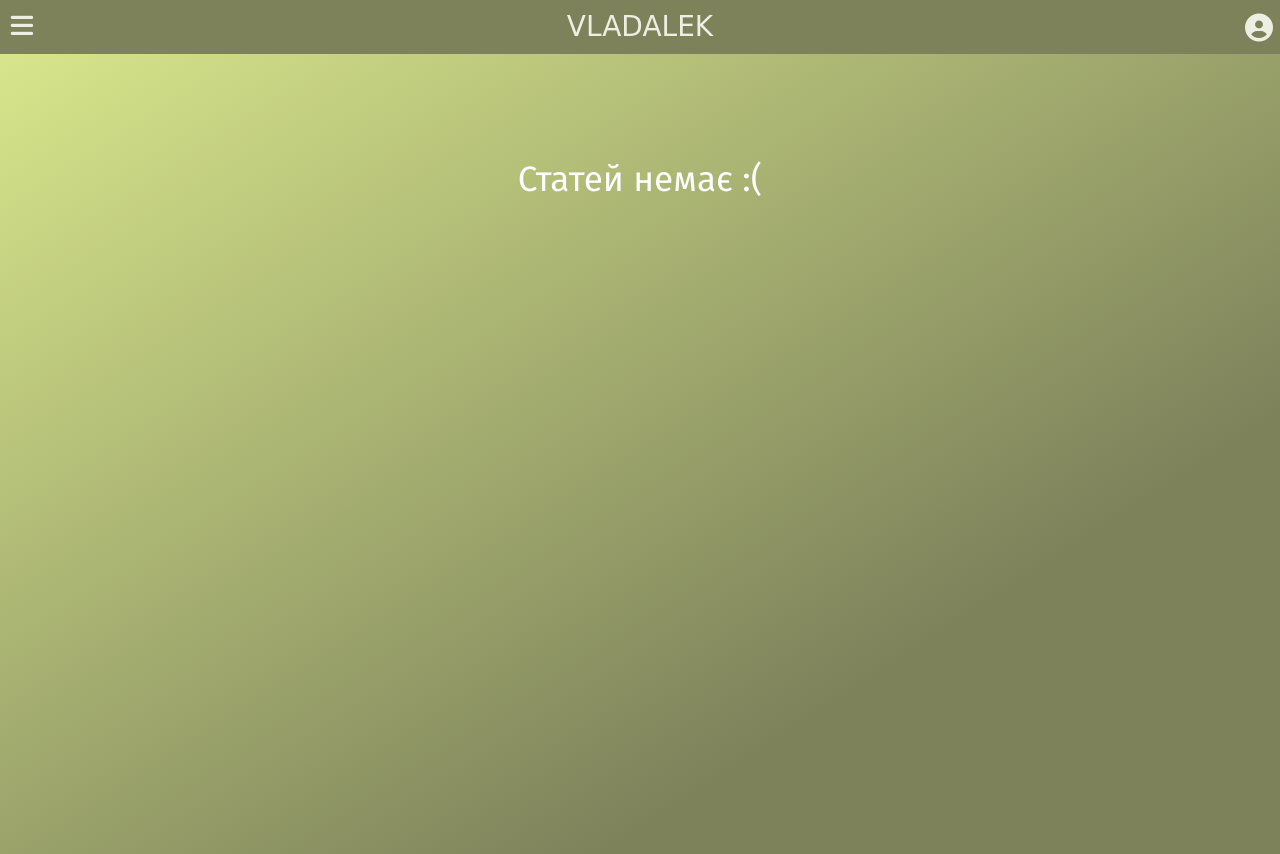
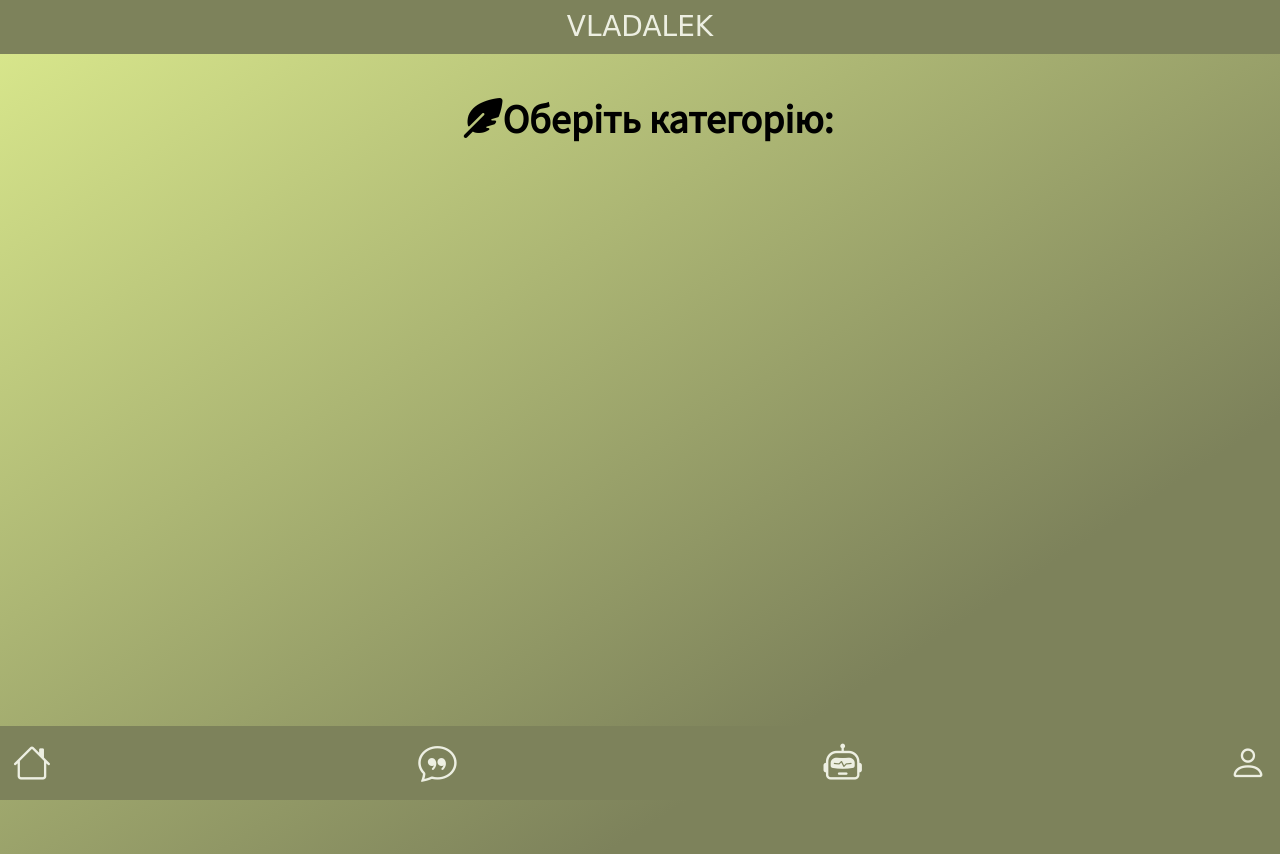
Before and after one commit to metimol/vladalek, a Django app: page /blog/ in a window 1280 px wide. Run offline with Django 4.2, Linux system fonts and the light colour scheme; data that the repository does not hold is empty; some libraries are stand-ins or nearby versions; some web fonts are replaced.

Commit message:
First version

```diff
--- a/vladalek/apps/blog/views.py
+++ b/vladalek/apps/blog/views.py
@@ -1,4 +1,3 @@
-import string
 from django.http import HttpResponseRedirect
 from django.shortcuts import render
 from django.urls import reverse
@@ -8,39 +7,17 @@ from .forms import ComentForm
 from account.models import Profile
 
 def index(request):
-	category = request.GET.get('category', '')
-	page_num = request.GET.get('page', '')
-	categories_list = Categories.objects.order_by('category')
-	if category:
+	categories = request.GET.get('category', '')
+	categories_list = Categories.objects.all()
+	if categories:
 		try:
-			cat = Categories.objects.get(category=category)
+			cat = Categories.objects.get(category=categories)
 			articles_list = cat.articles.order_by('-id')
+			return render(request, "blog/index.html", {"articles_list": articles_list})
 		except:
 			return render(request, "404.html")
 	else:
-		articles_list = Articles.objects.order_by('-id')
-	if articles_list:
-		paginator = Paginator(articles_list, 10)
-		if not page_num:
-			page_num = 1
-		page = paginator.get_page(page_num)
-		page_list = []
-		if paginator.num_pages>1:
-			if paginator.num_pages>7:
-				if int(page_num)<paginator.num_pages-5:
-					for i in range(int(page_num), int(page_num)+5):
-						page_list.append(i)
-				else:
-					for i in range(paginator.num_pages-5, paginator.num_pages):
-						page_list.append(i)
-			else:
-				for i in range(1, paginator.num_pages+1):
-					page_list.append(i)
-		context = {'page': page, 'articles_list': page.object_list, 'categories_list': categories_list, 'category': category, 'paginator': paginator, 'page_list':page_list}
-	else:
-		return render(request, "blog/index.html", {"categories_list": categories_list})
-
-	return render(request, 'blog/index.html', context,)
+		return render(request, "blog/categories.html", {"categories": categories_list})
 
 def detail(request, article_id):
 	try:
--- a/vladalek/static/css/base.css
+++ b/vladalek/static/css/base.css
@@ -30,69 +30,48 @@ header a {
     cursor: pointer;
     outline: none;
 }
-header .menu {
-	position: absolute;
-	left: 0.4375rem;
-	top: 0.625rem;
-	font-size: 1.6rem;
-	height: 1.875rem;
-	width: 1.875rem;
-	padding: 0;
-	color: #EDEFE2;
-	outline: none;
-	cursor: pointer;
+.navbar {
+	position: fixed;
+	bottom: 0;
+	z-index: 999999;
+	width: 100vw;
+  background-color: #7D825B;
 }
-header .avatar {
-	position: absolute;
-	right: 0.4375rem;
-	top: 0.625rem;
-	font-size: 1.75rem;
-	color: #EDEFE2;
-	outline: none;
-	padding: 0;
+.navbar-list {
+  display: flex;
+  position: relative;
+  margin: 0;
+  padding: 0;
+  justify-content: space-between;
+  list-style: none;
 }
-header .avatar img {
-	width: 1.85rem;
-	height: 1.85rem;
-	cursor: pointer;
+.navbar-link {
+  display: inline-block;
+  padding: 0.8rem;
+  text-decoration: none;
+  color: #EDEFE2;
+  transition: 0.3s;
+  border-radius: 0.4rem;
 }
-header .avatar i {
-	cursor: pointer;
+.navbar-link:hover {
+  color: #483cff;
+  background-color: #EDEFE2;
 }
-.sidenav {
-  height: 100%;
-  float: left;
-  width: 0;
-  position: fixed;
-  z-index: 999;
-  text-align: left;
-  top: 0;
+.navbar-link-icon {
+  font-size: 2.4rem;
+}
+.navbar-underscore {
+  display: none;
+  position: absolute;
+  bottom: 0;
   left: 0;
-  background-color: #7D825B;
-  overflow-x: hidden;
-  padding-top: 3.75rem;
-  -webkit-transition: all 1s linear;
-  -moz-transition: all 1s linear;
-  -o-transition: all 1s linear;
-  transition: all 1s linear;
-}
-.sidenav i {
-  margin: 1rem;
-  font-size: 2rem;
-  outline: none;
-  color: #EDEFE2;
-  cursor: pointer;
+  height: 3px;
+  background-color: #483cff;
   transition: 0.3s;
-}
-.sidenav i:hover {
-  color: #DBEA8D;
-}
-@media screen and (max-height: 450px) {
-  .sidenav {padding-top: 0.9375rem;}
-  .sidenav a {font-size: 1.125rem;}
 }
 .content {
 	margin-top: 3.375rem;
 	width: 100%;
 	padding-top: 5vh;
+	margin-bottom: 5rem;
 }
--- /dev/null
+++ b/vladalek/static/css/blog/categories.css
@@ -0,0 +1,59 @@
+.wrap {
+  display: flex;
+  align-items: center;
+  flex-direction: column;
+  max-height: 75vh;
+}
+
+.flex-inner {
+  display: flex;
+  justify-content: center;
+  align-items: start;
+  flex-direction: column;
+  width: auto;
+}
+
+.p-title {
+  margin: 0 0 0 16px;
+  font-size: 2.5rem;
+}
+
+.menu-list {
+  padding: 16px;
+  width: 100%;
+  margin-top: 16px;
+  max-height: 55vh;
+  overflow: auto;
+}
+
+.menu-list ul {
+  display: grid;
+  grid-auto-rows: 1fr;
+  grid-gap: 0;
+  list-style: none;
+  padding: 0;
+  margin: 0;
+}
+
+.menu-list li {
+  display: flex;
+  align-items: center;
+  font-weight: 400;
+  padding-left: 0;
+  margin: 0;
+  padding: 10px 12px;
+  cursor: pointer;
+  transition-property: background, color;
+  transition-duration: .15s;
+  transition-timing-function: ease-out;
+  border-radius: 5px;
+  font-size: 2rem;
+}
+
+.menu-list ul:hover > .menu-list li:not(:hover) {
+  color: hsl(68, 18%, 43%);
+}
+
+.menu-list li:hover {
+  background: hsl(69, 29%, 91%);
+}
--- a/vladalek/static/js/base.js
+++ /dev/null
@@ -1,16 +0,0 @@
-document.addEventListener('DOMContentLoaded', () => {
-	const menu = document.querySelector('.menu')
-
-	menu.addEventListener('click', () => {
-		document.querySelector('.sidenav').style.width = "auto";
-		document.body.style.overflow = "hidden";
-	})
-
-	window.addEventListener('click', e => {
-		const target = e.target
-		if (!target.closest('.sidenav') && !target.closest('.menu')){
-			document.querySelector('.sidenav').style.width = "0";
-			document.body.style.removeProperty('overflow');
-		}
-	})
-})
--- a/vladalek/templates/base.html
+++ b/vladalek/templates/base.html
@@ -10,7 +10,6 @@
 		<meta name="keywords" content="программирование на python, программирование на пайтон, программирование, блог, блог программиста, vladalek, metimol, python, пайтон, программирование на телефоне, python на телефоне, пайтон на телефоне, frontent, backend, django, джанго, создание сайтов" />
 		<meta name="author" content="metimol" />
 		<link rel="stylesheet" href="{% static 'css/base.css' %}">
-		<script src="{% static 'js/base.js' %}"></script>
 		<link rel="apple-touch-icon" sizes="180x180" href="{% static 'media/favicon/apple-touch-icon.png' %}">
 		<link rel="icon" type="image/png" sizes="32x32" href="{% static 'media/favicon/favicon-32x32.png' %}">
 		<link rel="icon" type="image/png" sizes="16x16" href="{% static 'media/favicon/favicon-16x16.png' %}">
@@ -21,40 +20,48 @@
 		<link rel="preconnect" href="https://fonts.gstatic.com" crossorigin>
 		<link href="https://fonts.googleapis.com/css2?family=ZCOOL+KuaiLe&display=swap" rel="stylesheet">
 		<link href="https://fonts.googleapis.com/css2?family=Fruktur&family=Source+Sans+Pro&display=swap" rel="stylesheet">
+  	<link rel="stylesheet" href="https://cdn.jsdelivr.net/npm/bootstrap-icons@1.10.3/font/bootstrap-icons.css">
 		{% block script %}{% endblock %}
 	</head>
 
 	{% block body %}<body>{% endblock %}
 		<header>
-			<div id="mySidenav" class="sidenav">
-			{% if user.is_superuser %}
-			<a href="/admin"><i class="fa-solid fa-screwdriver-wrench"></i></a><br>
-			{% endif %}
-			<a href="{% url 'home:index' %}"><i class="fa-solid fa-house"></i></ion-icon></a><br><a href="{% url 'blog:index' %}"><i class="fa-solid fa-comments"></i></i></a><br><a href="{% url 'jarvis:api' %}"><i class="fa-solid fa-robot"></i></i></a><br>
-			{% if user.is_anonymous %}
-			<a href="{% url 'account:login' %}"><i class="fa-solid fa-user-bounty-hunter"></i></a><br>
-			{% endif %}
-			{% if user.is_authenticated %}
-			<a href="{% url 'account:logout' %}"><i class="fa-solid fa-right-from-bracket"></i></a><br>
-			{% endif %}
-			</div>
-			<div class='menu'>
-				<i class="fas fa-bars"></i>
-			</div>
 			<div class="logo">
 				<a href="{% url 'home:index' %}">VLADALEK</a>
-			</div>
-			<div class="avatar" onclick="window.location='{% url "account:about" %}';">
-				{% if user.avatar %}
-				<img src={{user.avatar}}>
-				{% else %}
-				<i class="fas fa-user-circle" id="no_avatar"></i>
-				{% endif %}
 			</div>
 		</header>
 		<div class='content'>
 			{% block content %}{% endblock %}
+
 		</div>
+<nav class="navbar">
+  <ul class="navbar-list">
+    <li class="navbar-item">
+      <a class="navbar-link" href="{% url 'home:index' %}">
+        <i class="bi bi-house navbar-link-icon"></i>
+      </a>
+    </li>
+
+    <li class="navbar-item">
+      <a class="navbar-link" href="{% url 'blog:index' %}">
+        <i class="bi bi-chat-quote navbar-link-icon"></i>
+      </a>
+    </li>
+
+    <li class="navbar-item">
+      <a class="navbar-link" href="{% url 'jarvis:api' %}">
+        <i class="bi bi-robot navbar-link-icon"></i>
+      </a>
+    </li>
+
+    <li class="navbar-item">
+      <a class="navbar-link" href="{% url 'account:about' %}">
+        <i class="bi bi-person navbar-link-icon"></i>
+      </a>
+    </li>
+  </ul>
+</nav>
+
 		<script type="module" src="https://unpkg.com/ionicons@5.5.2/dist/ionicons/ionicons.esm.js"></script>
 		<script nomodule src="https://unpkg.com/ionicons@5.5.2/dist/ionicons/ionicons.js"></script>
 		{% block js %}{% endblock %}
--- /dev/null
+++ b/vladalek/templates/blog/categories.html
@@ -0,0 +1,22 @@
+{% extends 'base.html' %}
+{% load static %}
+
+{% block script %}
+<link href="https://fonts.googleapis.com/css2?family=Poppins:wght@300;400;500;600;700;800;900&family=Space+Grotesk:wght@300;400;500;600;700&display=swap" rel="stylesheet">
+<link rel="stylesheet" href="{% static 'css/blog/categories.css' %}">
+{% endblock %}
+
+{% block content %}
+<div class="wrap">
+  <div class="flex-inner">
+    <h2 class="p-title"><i class="fa-solid fa-feather-pointed"></i>Оберіть категорію:</h2>
+    <div class="menu-list">
+      <ul>
+      	{% for i in categories %}
+        <li onclick="window.location.href = '?category={{i.category}}'"><i class="{{ i.icon }}"></i>{{ i.category }}</li>
+        {% endfor %}
+      </ul>
+    </div>
+  </div>
+</div>
+{% endblock %}
--- a/vladalek/templates/blog/detail.html
+++ b/vladalek/templates/blog/detail.html
@@ -52,7 +52,7 @@
 			</div>
 			{% else %}
 			<div class="non_auth">
-				<a href="{% url 'account:login' %}"><span>Увійдіть</span></a>, щоб залишити коментар.
+				<a href="{% url 'account:login' %}">Увійдіть, щоб залишити коментар.</a>
 			</div>
 			{% endif %}
 			{% for i in coments_list %}
```
Also changed, not shown: vladalek/apps/blog/models.py (+5 -4 lines), vladalek/static/css/blog/detail.css (+8 -5 lines), README.md, vladalek/apps/blog/migrations/0011_alter_articles_options_alter_categories_options_and_more.py (added).
